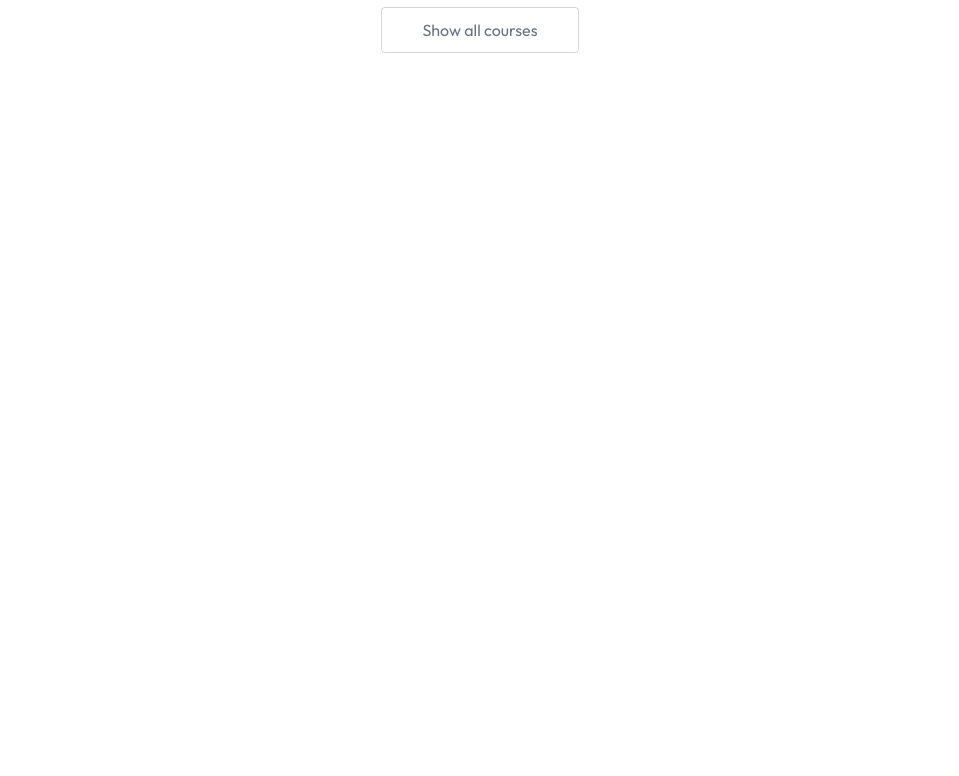
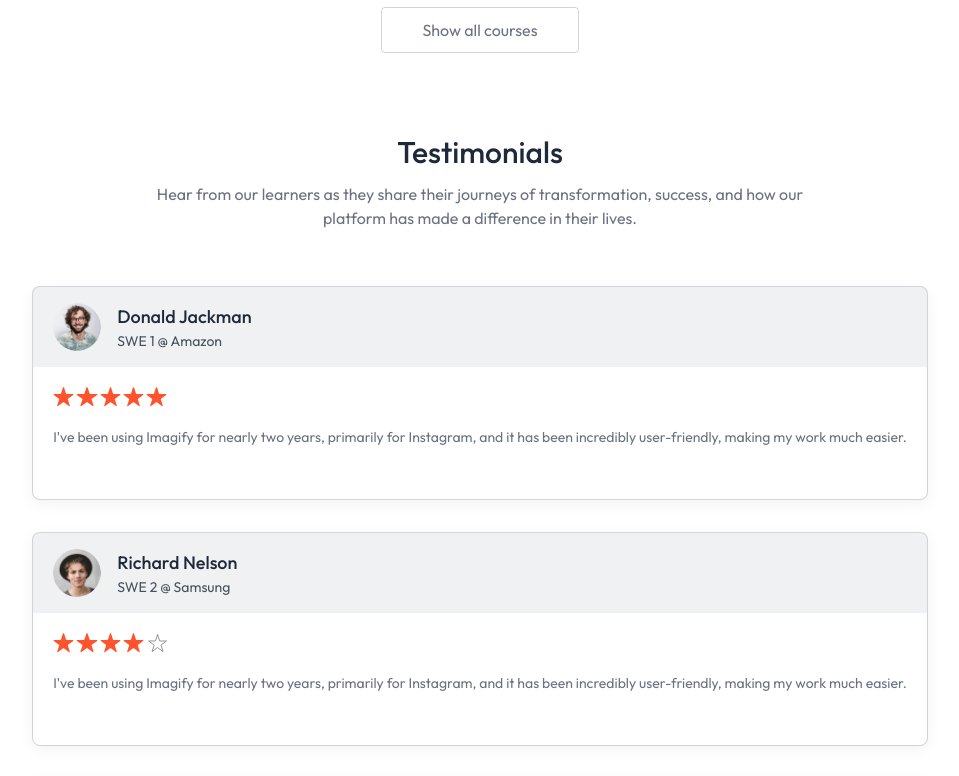
Before and after one commit to mohamad-abdelkhalek/ElevateX, a React (Vite) app in the folder client/: page / in a window 1280 px wide. Shown: the part 1260-2036 px from the top of the page, without its empty margins (160-1119 px from the left). Before the commit the page ends 1366 px from the top, so only its background shows below. Built offline with nearby package versions, Linux system fonts and the light colour scheme; no server answers.

Commit message:
Client: Created Testimonials component with dynamic rendering and styling

```diff
--- a/client/src/components/student/Testimonials.jsx
+++ b/client/src/components/student/Testimonials.jsx
@@ -1,11 +1,57 @@
-import React from 'react'
+import React from "react";
+import { assets, dummyTestimonial } from "../../assets/assets";
 
 const Testimonials = () => {
   return (
-    <div>
-        <h1>Testimonials</h1>
+    <div className="pb-14 px-8 md:px-0">
+      <h2 className="text-3xl font-medium text-gray-800">Testimonials</h2>
+      <p className="md:text-base text-gray-500 mt-3">
+        Hear from our learners as they share their journeys of transformation,
+        success, and how our <br /> platform has made a difference in their
+        lives.
+      </p>
+      <div className="grid grid-cols-auto gap-8 mt-14">
+        {dummyTestimonial.map((testimonial, index) => (
+          <div
+            key={index}
+            className="text-sm text-left border border-gray-500/30
+          pb-6 rounded-lg bg-white shadow-[0px_4px_15px_0px] shadow-black/5 overflow-hidden"
+          >
+            <div className="flex items-center gap-4 px-5 py-4 bg-gray-500/10">
+              <img
+                className="h-12 w-12 rounded-full"
+                src={testimonial.image}
+                alt={testimonial.name}
+              />
+              <div>
+                <h1 className="text-lg font-medium text-gray-800">
+                  {testimonial.name}
+                </h1>
+                <p className="text-gray-800/80">{testimonial.role}</p>
+              </div>
+            </div>
+            <div className="p-5 pb-7">
+              <div className="flex gap-0.5">
+                {[...Array(5)].map((_, i) => (
+                  <img
+                    className="h-5"
+                    key={i}
+                    src={
+                      i < Math.floor(testimonial.rating)
+                        ? assets.star
+                        : assets.star_blank
+                    }
+                    alt="Star"
+                  />
+                ))}
+              </div>
+              <p className="text-gray-500 mt-5">{testimonial.feedback}</p>
+            </div>
+          </div>
+        ))}
+      </div>
     </div>
-  )
-}
+  );
+};
 
-export default Testimonials
+export default Testimonials;
--- a/client/src/pages/student/Home.jsx
+++ b/client/src/pages/student/Home.jsx
@@ -2,6 +2,7 @@
 import Hero from "../../components/student/Hero";
 import Companies from "../../components/student/Companies";
 import CoursesSection from "../../components/student/CoursesSection";
+import Testimonials from "../../components/student/Testimonials";
 
 const Home = () => {
   return (
@@ -12,6 +13,7 @@
       <Hero />
       <Companies />
       <CoursesSection />
+      <Testimonials />
     </div>
   );
 };
```
